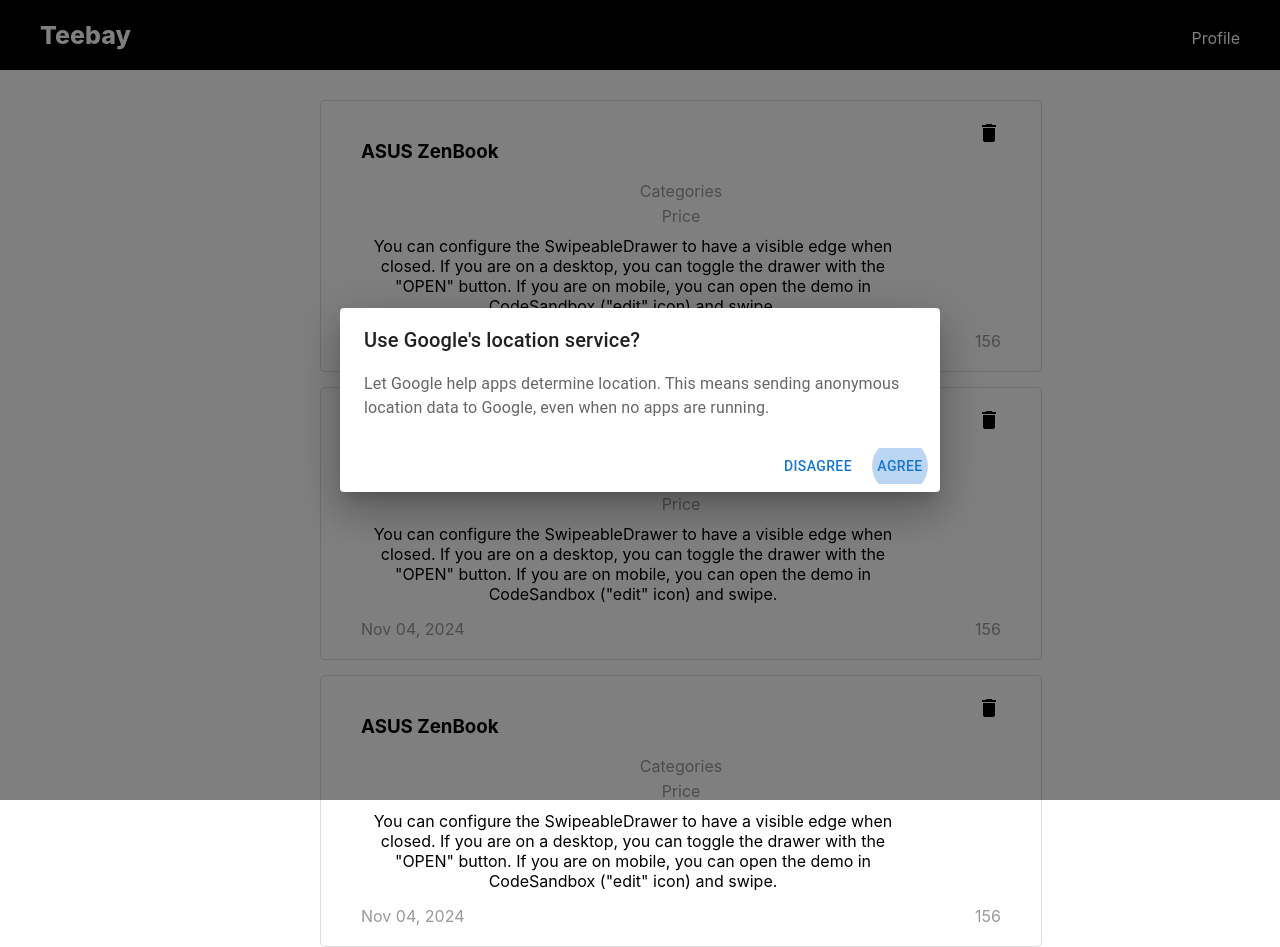
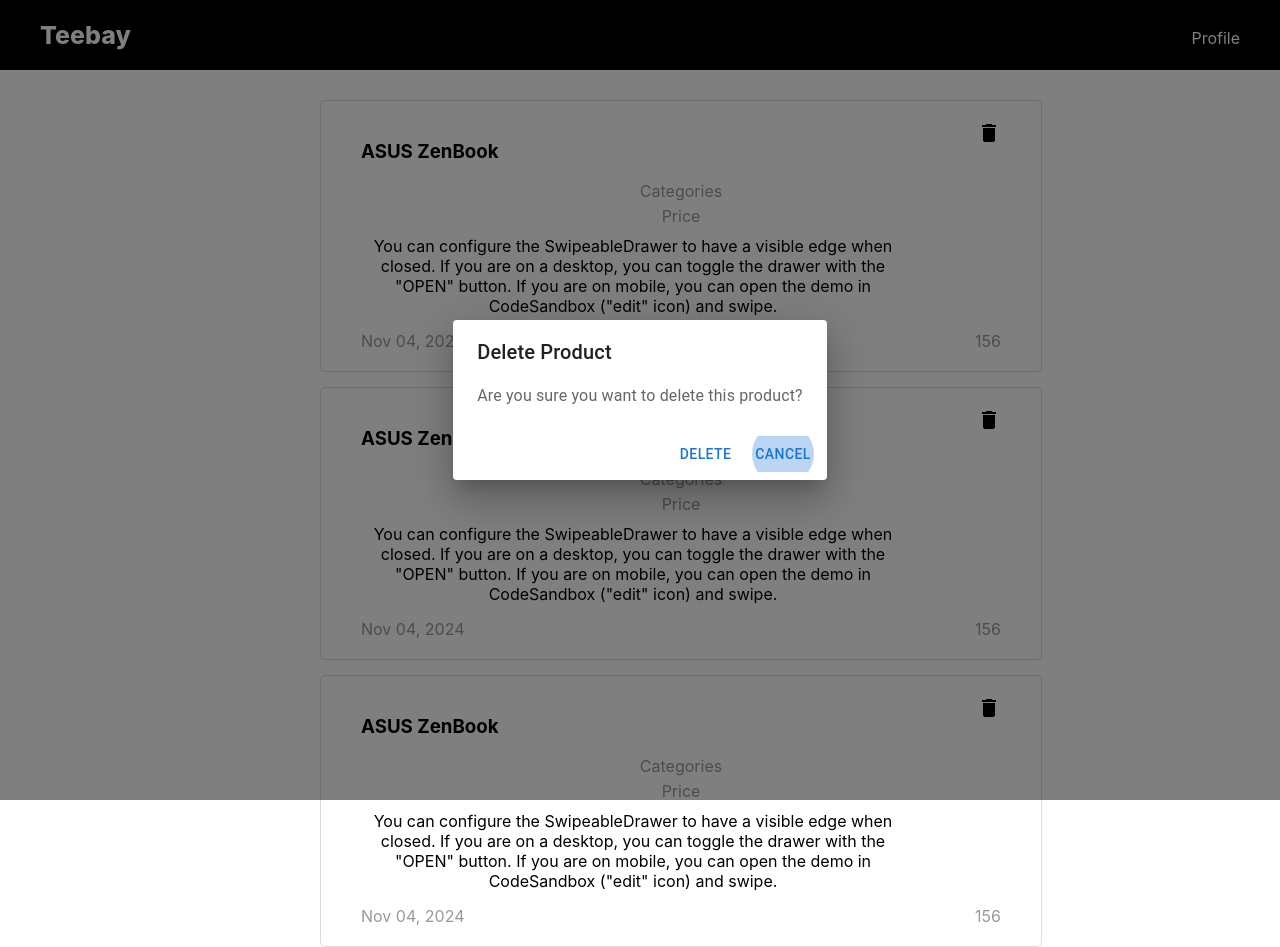
Before and after one commit to Hussain-Safwan/teebay, a React (Create React App) app in the folder client/: page / in a window 1280 px wide. Both pictures are taken after a click on the element 989 px from the left and 151 px from the top of the page. Built offline with nearby package versions, Linux system fonts and the light colour scheme.

Commit message:
[FE] confirmModal customized

```diff
--- a/client/src/components/ConfirmModal.js
+++ b/client/src/components/ConfirmModal.js
@@ -6,7 +6,15 @@
 import DialogContentText from "@mui/material/DialogContentText";
 import DialogTitle from "@mui/material/DialogTitle";
 
-export default function ConfirmModal({ open, handleClickOpen, handleClose }) {
+export default function ConfirmModal({
+  open,
+  handleAction,
+  handleClose,
+  title,
+  message,
+  actionBtnText,
+  cancelBtnText,
+}) {
   return (
     <React.Fragment>
       <Dialog
@@ -15,19 +23,16 @@
         aria-labelledby="alert-dialog-title"
         aria-describedby="alert-dialog-description"
       >
-        <DialogTitle id="alert-dialog-title">
-          {"Use Google's location service?"}
-        </DialogTitle>
+        <DialogTitle id="alert-dialog-title">{title}</DialogTitle>
         <DialogContent>
           <DialogContentText id="alert-dialog-description">
-            Let Google help apps determine location. This means sending
-            anonymous location data to Google, even when no apps are running.
+            {message}
           </DialogContentText>
         </DialogContent>
         <DialogActions>
-          <Button onClick={handleClose}>Disagree</Button>
+          <Button onClick={handleAction}>{actionBtnText}</Button>
           <Button onClick={handleClose} autoFocus>
-            Agree
+            {cancelBtnText}
           </Button>
         </DialogActions>
       </Dialog>
--- a/client/src/components/ProductCard.js
+++ b/client/src/components/ProductCard.js
@@ -5,7 +5,9 @@
 const ProductCard = () => {
   const [openConfirmModal, setOpenConfirmModal] = useState(false);
 
-  const handleDelete = () => {};
+  const handleDelete = () => {
+    console.log("deleted");
+  };
 
   const closeConfirmModal = () => setOpenConfirmModal(false);
 
@@ -13,8 +15,12 @@
     <div className="product-card">
       <ConfirmModal
         open={openConfirmModal}
-        handleClickOpen={handleDelete}
+        handleAction={handleDelete}
         handleClose={closeConfirmModal}
+        title={"Delete Product"}
+        message={"Are you sure you want to delete this product?"}
+        actionBtnText={"Delete"}
+        cancelBtnText={"Cancel"}
       />
       <div className="first-row">
         <div>
```
